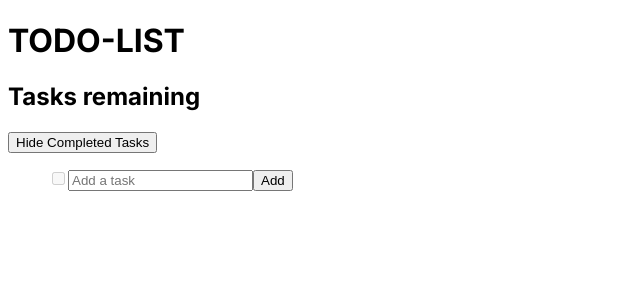
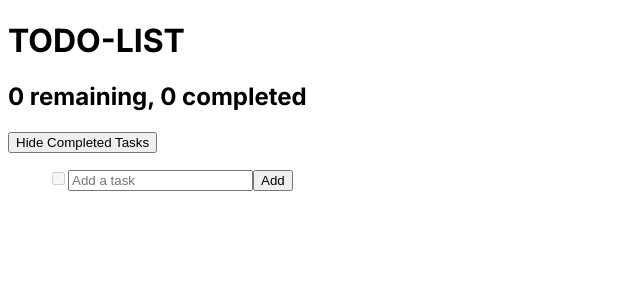
Before and after one commit to jerichosy/todo-list, a Next.js app: page / in a window 1280 px wide. Shown: the top 300 px of the page, without its empty margins (0-640 px from the left). Built offline with nearby package versions, Linux system fonts and the light colour scheme.

Commit message:
Count tasks remaining and done

```diff
--- a/src/app/components/TodoList.js
+++ b/src/app/components/TodoList.js
@@ -71,7 +71,7 @@ export default function TodoList() {
 
     return (
         <>
-            <h2>Tasks remaining</h2>
+            <h2>{todos.filter(e => !e.done).length} remaining, {todos.filter(e => e.done).length} completed</h2>
             <button type='button' onClick={handleToggleShowCompleted}>
                 {showCompleted ? 'Hide' : 'Show'} Completed Tasks
             </button>
```
